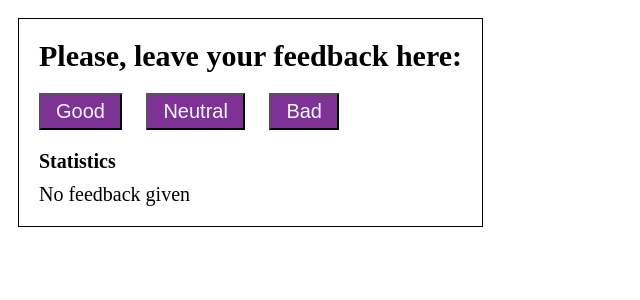
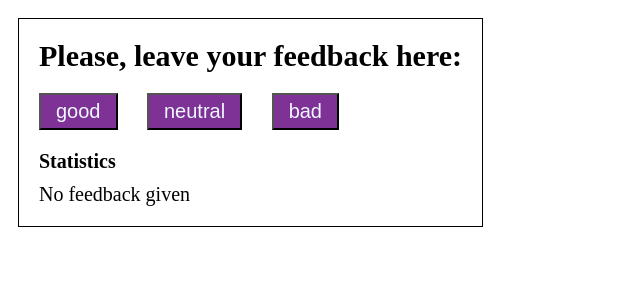
Before and after one commit to LidiaStrelets/goit-react-hw-02-feedbac, a React (Create React App) app: page / in a window 1280 px wide. Shown: the top 300 px of the page, without its empty margins (0-640 px from the left). Built offline with nearby package versions, Linux system fonts and the light colour scheme.

Commit message:
fixed buttons

```diff
--- a/src/components/FeedbackOptions/FeedbackOptions.js
+++ b/src/components/FeedbackOptions/FeedbackOptions.js
@@ -2,17 +2,18 @@ import React from 'react';
 import PropTypes from 'prop-types';
 import styles from './FeedbackOptions.module.css';
 
-const FeedbackOptions = ({ increaseValue }) => (
+const FeedbackOptions = ({ increaseValue, options }) => (
   <div className={styles.btnWrapper}>
-    <button className={styles.btn} type="button" onClick={() => increaseValue('good')}>
-      Good
-    </button>
-    <button className={styles.btn} type="button" onClick={() => increaseValue('neutral')}>
-      Neutral
-    </button>
-    <button className={styles.btn} type="button" onClick={() => increaseValue('bad')}>
-      Bad
-    </button>
+    {options.map((option, index) => (
+      <button
+        key={index}
+        className={styles.btn}
+        type="button"
+        onClick={() => increaseValue(option)}
+      >
+        {option}
+      </button>
+    ))}
   </div>
 );
 
--- a/src/components/FeedbackSection/FeedbackSection.js
+++ b/src/components/FeedbackSection/FeedbackSection.js
@@ -15,7 +15,7 @@ const FeedbackSection = ({
   bad,
 }) => (
   <Section title="Please, leave your feedback here:">
-    <FeedbackOptions increaseValue={increaseValue} />
+    <FeedbackOptions increaseValue={increaseValue} options={['good', 'neutral', 'bad']} />
     <h2 className={styles.subtitle}>Statistics</h2>
     {countTotalFeedback() === 0 ? (
       <Notification message="No feedback given"></Notification>
```
Also changed, not shown: 1 other file (tests, documents, lock files or other folders).
